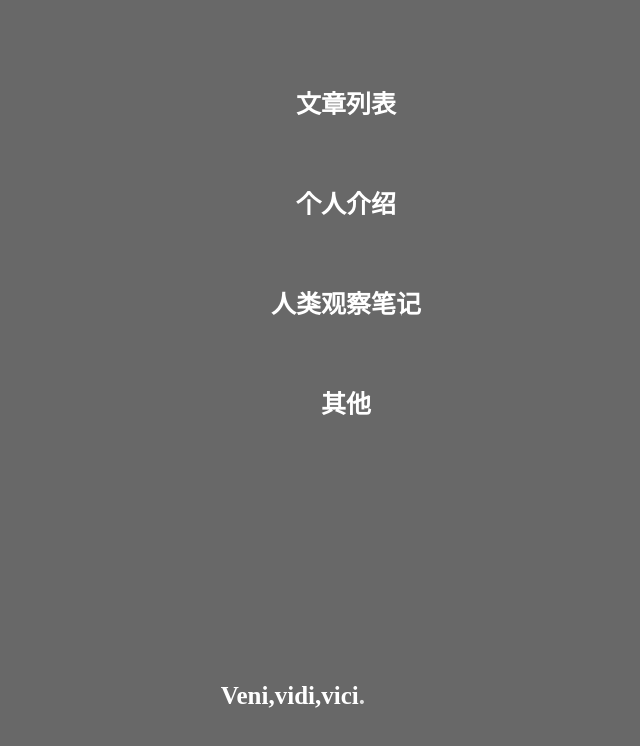
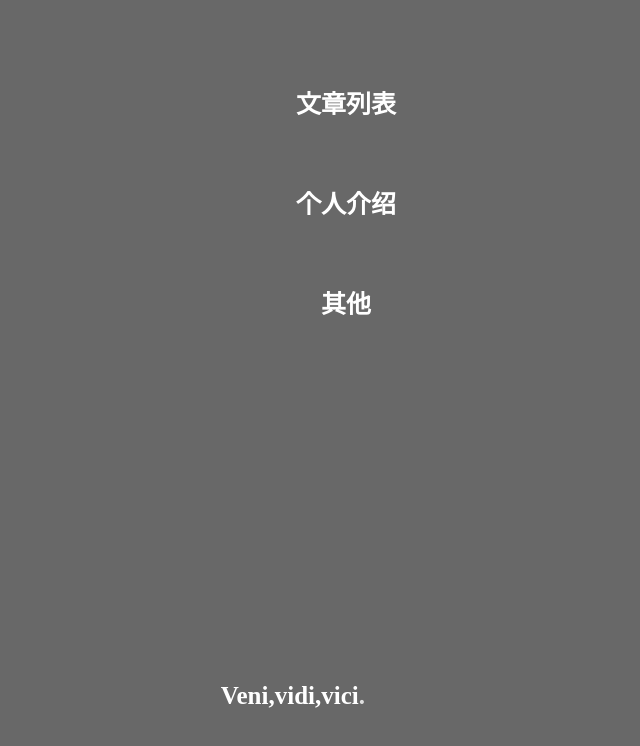
Before and after one commit to liu641-y/liu641-y.github.io, a Vue app: page /#/ in a window 1280 px wide. Shown: the top 746 px of the page, without its empty margins (294-934 px from the left). Built offline with nearby package versions, Linux system fonts and the light colour scheme.

Commit message:
之前放在码云上修改，带来的巨大改动

```diff
--- a/src/components/aboutPage.vue
+++ b/src/components/aboutPage.vue
@@ -10,7 +10,7 @@
     <div class="title">
       <span>性别：</span><span>男</span><span>年龄：</span><span>24</span>
     </div>
-    <div>个人说明：做前端的，最近对炒股比较感兴趣。</div>
+    <div>个人说明：做前端的，考驾照辞职，最近赋闲在家</div>
   </div>
 </template>
 <script>
--- a/src/components/index.vue
+++ b/src/components/index.vue
@@ -2,7 +2,7 @@
   <div id="firpage">
     <div @click="jumpto('/articlePage')" class="jumpto">文章列表</div>
     <div @click="jumpto('/aboutPage')" class="jumpto">个人介绍</div>
-    <div @click="jumpto('/demo')" class="jumpto">人类观察笔记</div>
+    <!-- <div @click="jumpto('/demo')" class="jumpto">人类观察笔记</div> -->
         <div @click="jumpto('/gamePage')" class="jumpto">其他</div>
     <!-- <div @click="jumpto('/demo')" class="jumpto">small demo</div> -->
     <div class="caesar">
```
Also changed, not shown: 20 other files (tests, documents, lock files or other folders).
